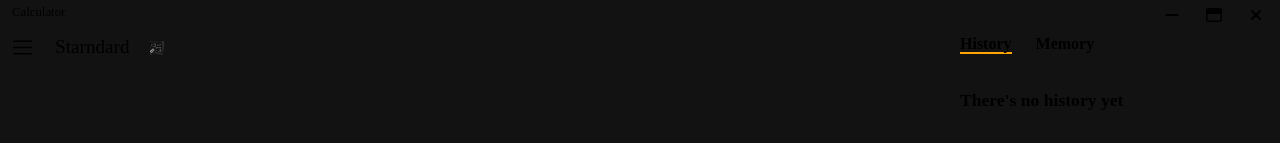
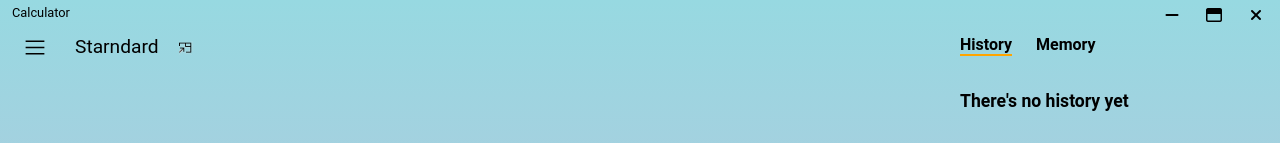
Before and after one commit to Mwbie/cs-calculator-step3, a plain HTML site: page index.html in a window 1280 px wide. Both pictures are taken after a click on the picture 22 px from the left and 47 px from the top of the page. Shown: the top 143 px of the page. Drawn offline with Linux system fonts and the light colour scheme.

Commit message:
bug fixed - theme created

```diff
--- a/index.html
+++ b/index.html
@@ -62,10 +62,6 @@
           <button class="ms active">MS</button>
           <button
             class="m de-active sm-show"
-            style="
-              position: relative;
-              background-color: rgba(210, 210, 210, 0.913);
-            "
           >
               M
               <i class="fa-solid fa-sort-down" style="position: absolute"></i>
--- a/js/_history.js
+++ b/js/_history.js
@@ -74,7 +74,7 @@ window.addEventListener('resize', () => {
     if (mediaQuery.matches) {
         history.style.gridArea = 'button'
         history.style.display = 'none'
-        historyButton.click();
+
         historyButton.style.display = 'none'
         memoryButton.style.display = 'none'
 
--- a/js/_memory.js
+++ b/js/_memory.js
@@ -266,9 +266,6 @@ function classCheck() {
         mDrop.classList.replace('active', 'de-active')
         memoryMsg.innerHTML = `There's nothing saved in memory`
         memoryTrash.style.display = 'none'
-
-
-
     }
 }
 
@@ -325,7 +322,7 @@ window.addEventListener('resize', () => {
         history.style.gridArea = 'button'
         history.style.display = 'none'
         historyButton.style.display = 'none'
-        memoryButton.click();
+
         memoryButton.style.display = 'none'
 
     } else {
--- a/style/style.css
+++ b/style/style.css
@@ -20,15 +20,16 @@
   --font-family: " serif";
 }
 :root[data-theme="black"] {
-  --color-container: #121212;
-  --color-sign: #717171ac;
-  --color-number: #303030f3;
+
+  --color-container: linear-gradient(0deg, #D9AFD9 0%, #97D9E1 100%);
+  --color-sign: #b86fb8;
+  --color-number: #97D9E1;
   --color-mc-mr: order;
-  --color-hover: #ff9900f9;
-  --color-hover-ul : #ff9900f9;
+  --color-hover:  #47abb6;
+  --color-hover-ul : #47abb6;
   --color-font: rgba(255, 255, 255, 0.807);
-  --radius: 500px 100px;
-  --font-family: "Solway", serif;
+  --radius:  50%;
+  --font-family: "Roboto";
 }
 
 :root[data-theme="blue"] {
@@ -54,7 +55,7 @@ body {
   /* overflow: hidden; */
 }
 body{
-  background-color: var(--color-container);
+  background: var(--color-container);
 }
 ul,
 li {
@@ -147,15 +148,13 @@ div.result {
   ;
 }
 .left-side img {
-
   display: flex;
   justify-content: center;
   align-self: center;
-  width: 25px;
+  width: 50px;
   height: 25px;
   cursor: pointer;
   margin-top: 5px;
-  margin-right: 5px;
 
 }
 .left-side img:hover,
```
